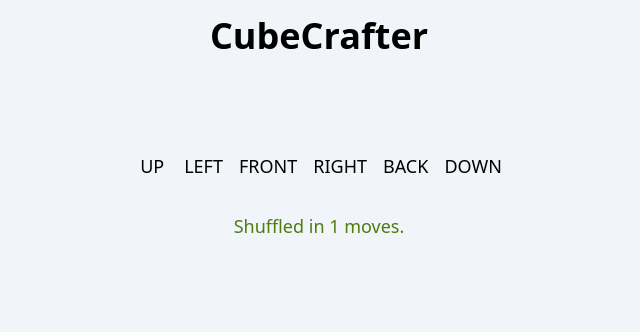
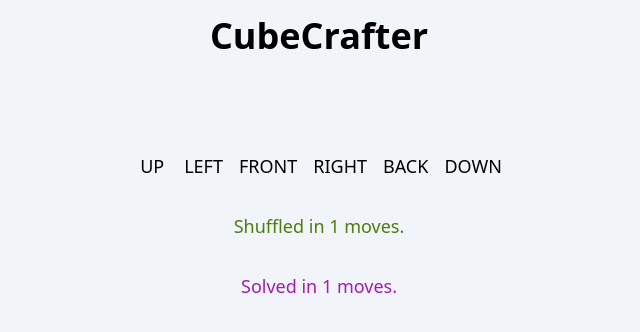
Before and after one commit to kanavgoyal898/CubeCrafter, a Flask app: template templates/solve.html in a window 1280 px wide. Shown: the top 332 px of the page, without its empty margins (321-961 px from the left). Run offline with Flask 3, Linux system fonts and the light colour scheme; the template is opened without the code that fills it: most values are stand-ins (such as "Sample title", 1, 10 or a date in 2020); some libraries are stand-ins or nearby versions.

Commit message:
Implement Cube Solve

```diff
--- a/app.py
+++ b/app.py
@@ -4,9 +4,13 @@ from src.cube import Cube
 from src.cost import Cost
 from src.model import Model, IDAStar
 
+import os
+import json
+
 app = Flask(__name__)
 
 DEFAULT_SIZE = 3
+DEFAULT_MAX_DEPTH = 5
 DEFAULT_LOWER_STEP_LIMIT = 1
 DEFAULT_UPPER_STEP_LIMIT = 5
 
@@ -49,7 +53,28 @@ def solve():
     shuffle_moves = cube.shuffle(steps_low, steps_high)
     print(f"Shuffled in {len(shuffle_moves)} moves.")
 
-    return render_template('solve.html', size=size, cube=cube, shuffle_moves=shuffle_moves)
+    db_directory = f"./database/cube_{size}x{size}x{size}/"
+    db_file_path = db_directory + f"heuristic.json"
+
+    if not os.path.exists(db_directory):
+        os.makedirs(db_directory)
+
+    heuristic = None
+    if os.path.exists(db_file_path):
+        with open(db_file_path, "r") as f:
+            heuristic = json.load(f)
+
+    if heuristic is None:
+        print("Heuristic not found, building database...")
+        cost = Cost(n=size, max_depth=DEFAULT_MAX_DEPTH)
+        heuristic = cost.heuristic
+        with open(db_file_path, "w") as f:
+            json.dump(heuristic, f, ensure_ascii=False, indent=4)
+
+    model = IDAStar(heuristic=heuristic)
+    solve_moves = model.solve(cube.state)
+
+    return render_template('solve.html', size=size, cube=cube, shuffle_moves=shuffle_moves, solve_moves=solve_moves)
 
 if __name__ == '__main__':
     app.run(debug=True)
--- a/templates/solve.html
+++ b/templates/solve.html
@@ -8,6 +8,9 @@
         <div class="text-lime-700 dark:text-lime-300 text-lg text-bold mt-8">
             Shuffled in {{ shuffle_moves | length }} moves.
         </div>
+        <div class="text-fuchsia-700 dark:text-fuchsia-300 text-lg text-bold mt-8">
+            Solved in {{ solve_moves | length }} moves.
+        </div>
     {% endif %}
 
 {% endblock %}
```
